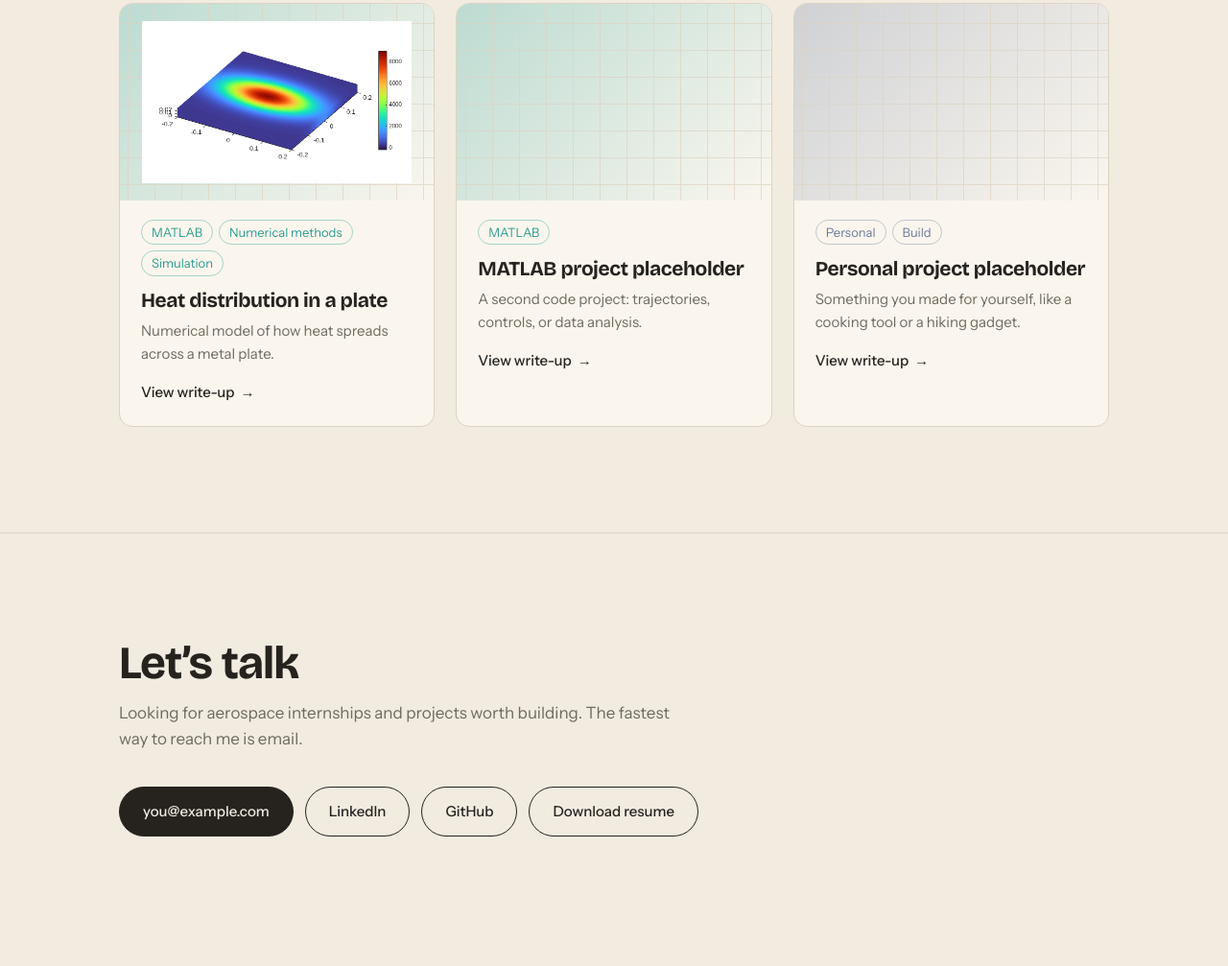
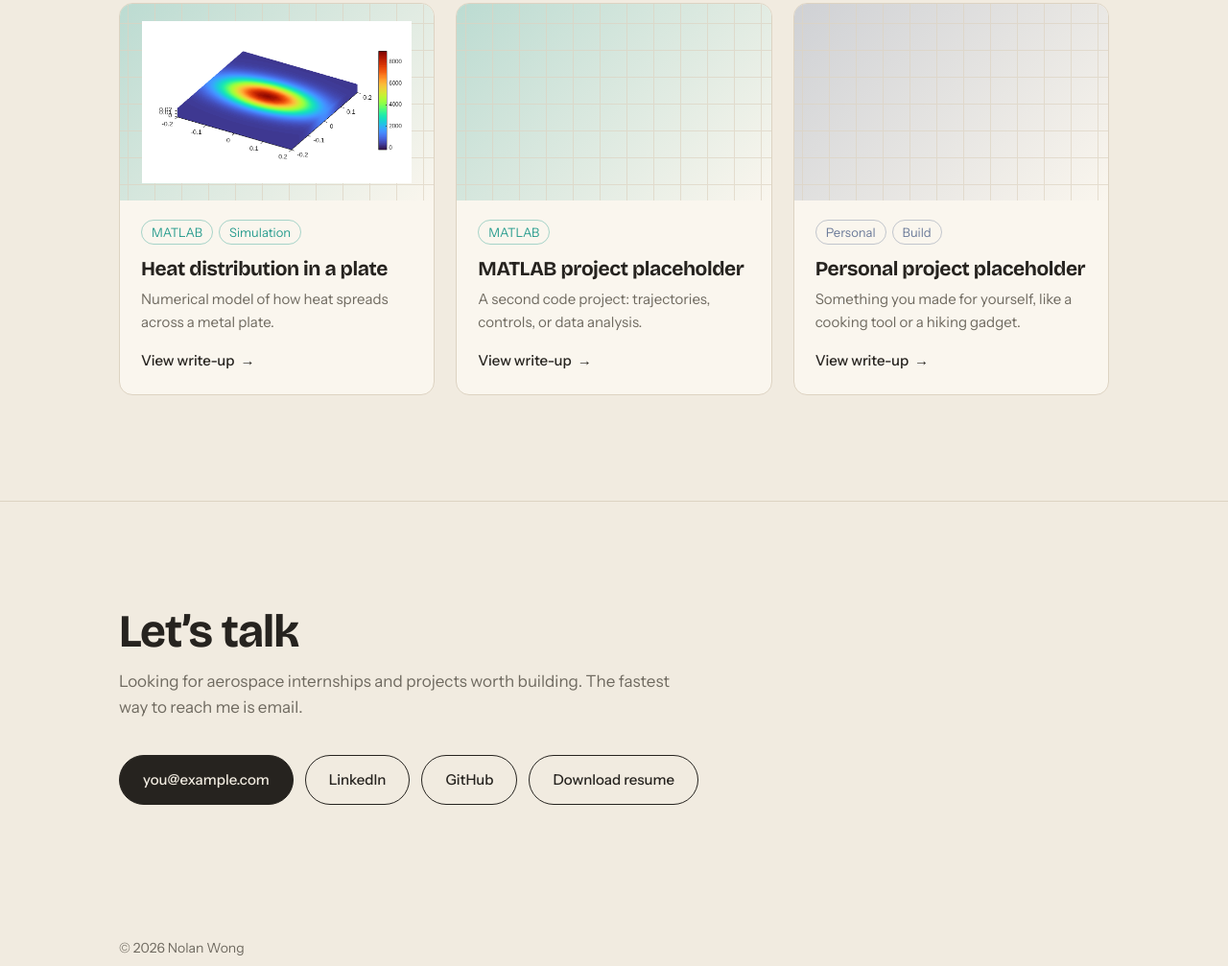
Before and after one commit to Nolan-P2/Nolan-P2.github.io, a plain HTML site: page index.html in a window 1280 px wide. Shown: the part 2540-3547 px from the top of the page at 96% size. Drawn offline with nearby package versions, Linux system fonts and the light colour scheme.

Commit message:
Update project 4 tags in index.html
Removed 'Numerical methods' tag from the project description.

```diff
--- a/index.html
+++ b/index.html
@@ -1699,7 +1699,7 @@ var P=[
  con:['Parts must fit without interference','Mates must match how the parts really move','The exploded view must be easy to read'],
  pr:[['Part modeling','Built each part as its own SolidWorks model.'],['Assembly','Mated the parts into one assembly.'],['Check','Checked fits and clearances.'],['Presentation','Made renders and an exploded view.']]},
 // ---------- PROJECT 4: Heat distribution in a plate ----------
-{t:'Heat distribution in a plate',k:'matlab',tags:['MATLAB','Numerical methods','Simulation'],c:'#2A9D8F',
+{t:'Heat distribution in a plate',k:'matlab',tags:['MATLAB','Simulation'],c:'#2A9D8F',
  ti: 'thermal_plate_tile.png',
  s:'Numerical model of how heat spreads across a metal plate.',
  tools:['MATLAB'],v:['Heat Map','Code','Convergence','Notes'],
```
